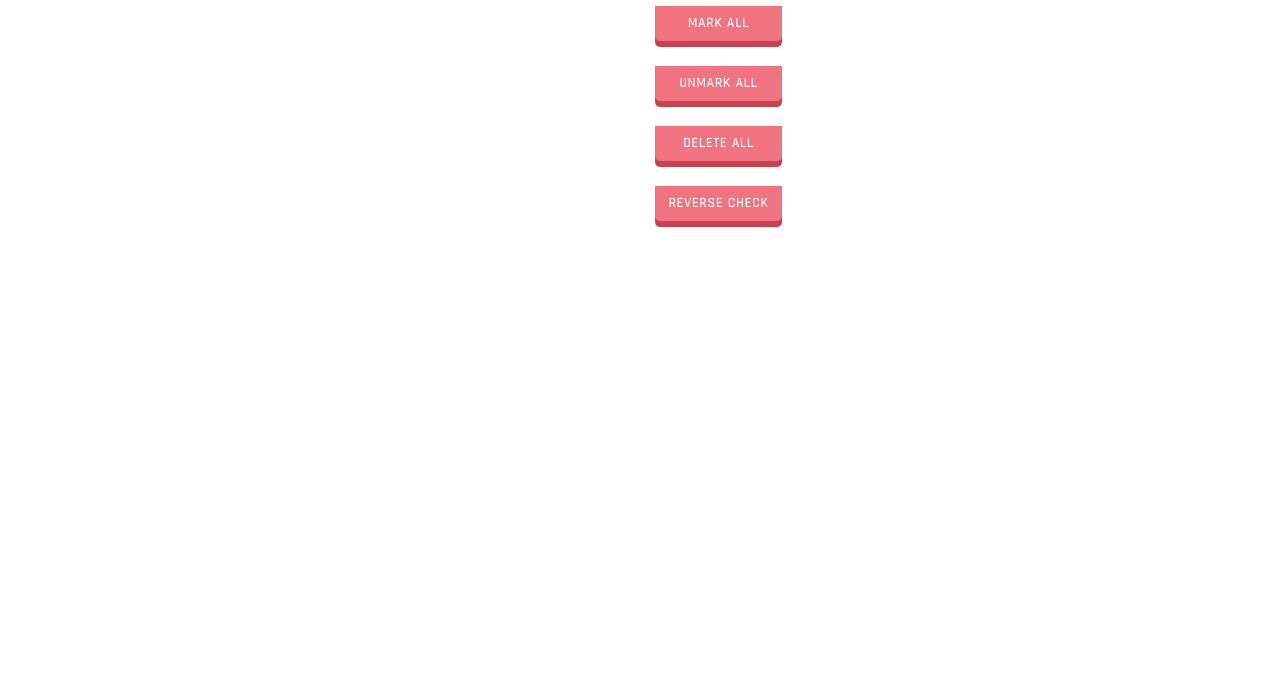
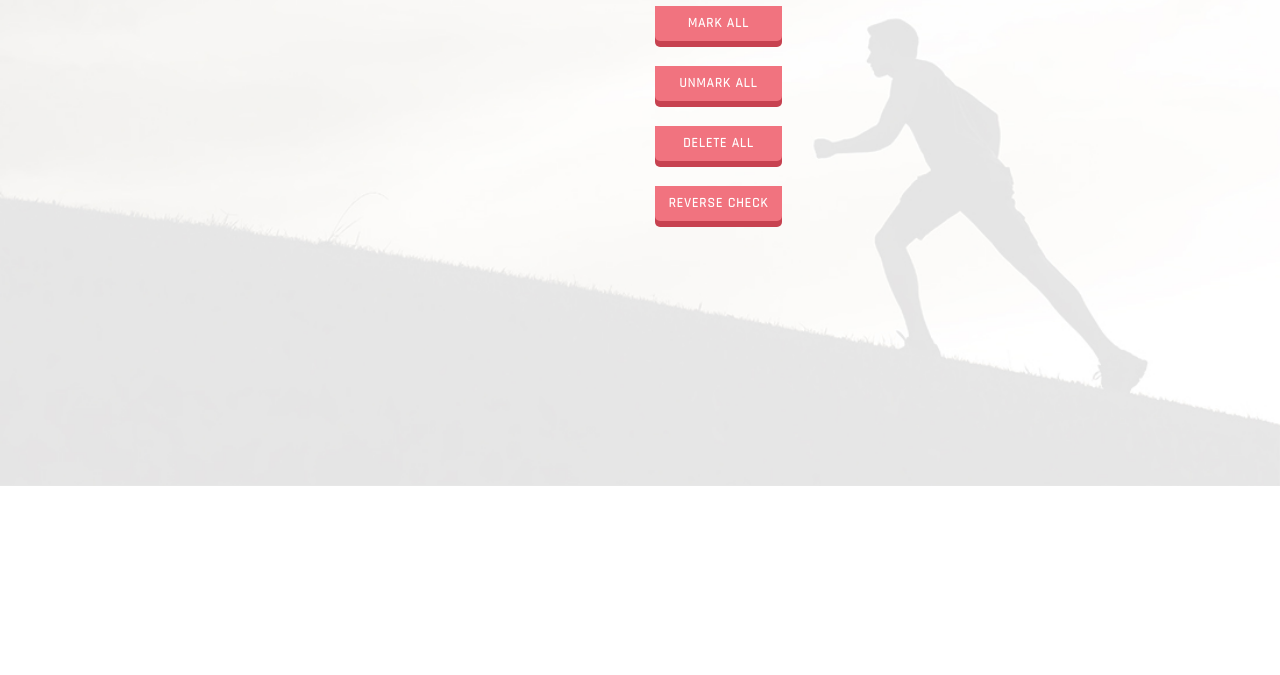
Before and after one commit to mohitdarmal/todoList, a plain HTML site: page index.html in a window 1280 px wide. Shown: the part 125-800 px from the top of the page. Drawn offline with Linux system fonts and the light colour scheme.

Commit message:
Update style.css

```diff
--- a/style.css
+++ b/style.css
@@ -4,7 +4,7 @@
 }
 
 body {
-    background-image: url(images//bck-img.jpg);
+    background-image: url(bck-img.jpg);
     background-repeat: no-repeat;
     background-size: cover;
 }
```
